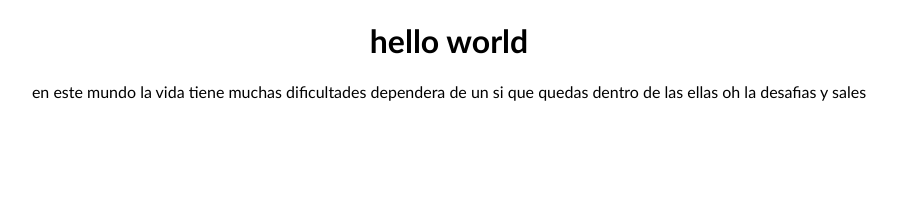
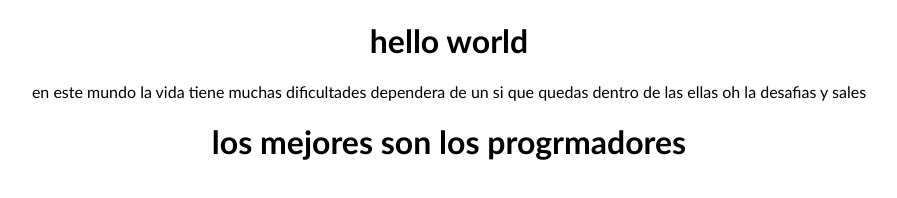
Before and after one commit to yonathanbume/Git-prueba, a plain HTML site: page index.html in a window 1280 px wide. Shown: the whole page, without its empty margins (191-1088 px from the left). Drawn offline with Linux system fonts and the light colour scheme.

Commit message:
cambios modificados de prueba

```diff
--- a/index.html
+++ b/index.html
@@ -12,5 +12,6 @@
     <p>en este mundo la vida tiene muchas dificultades dependera de un si que quedas dentro de las ellas
         oh la desafias y sales
     </p>
+    <h1>los mejores son los progrmadores</h1>
 </body>
 </html>
```
Also changed, not shown: historia.txt.
